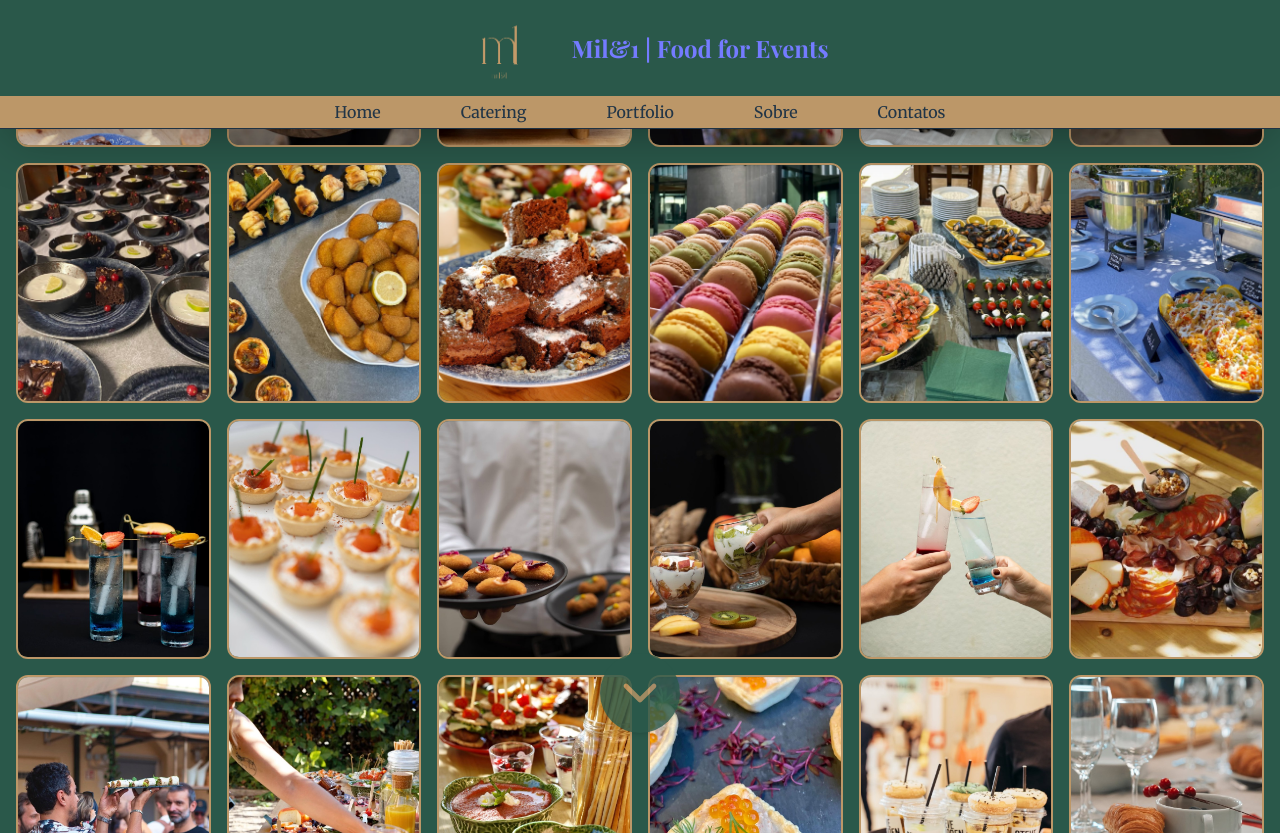
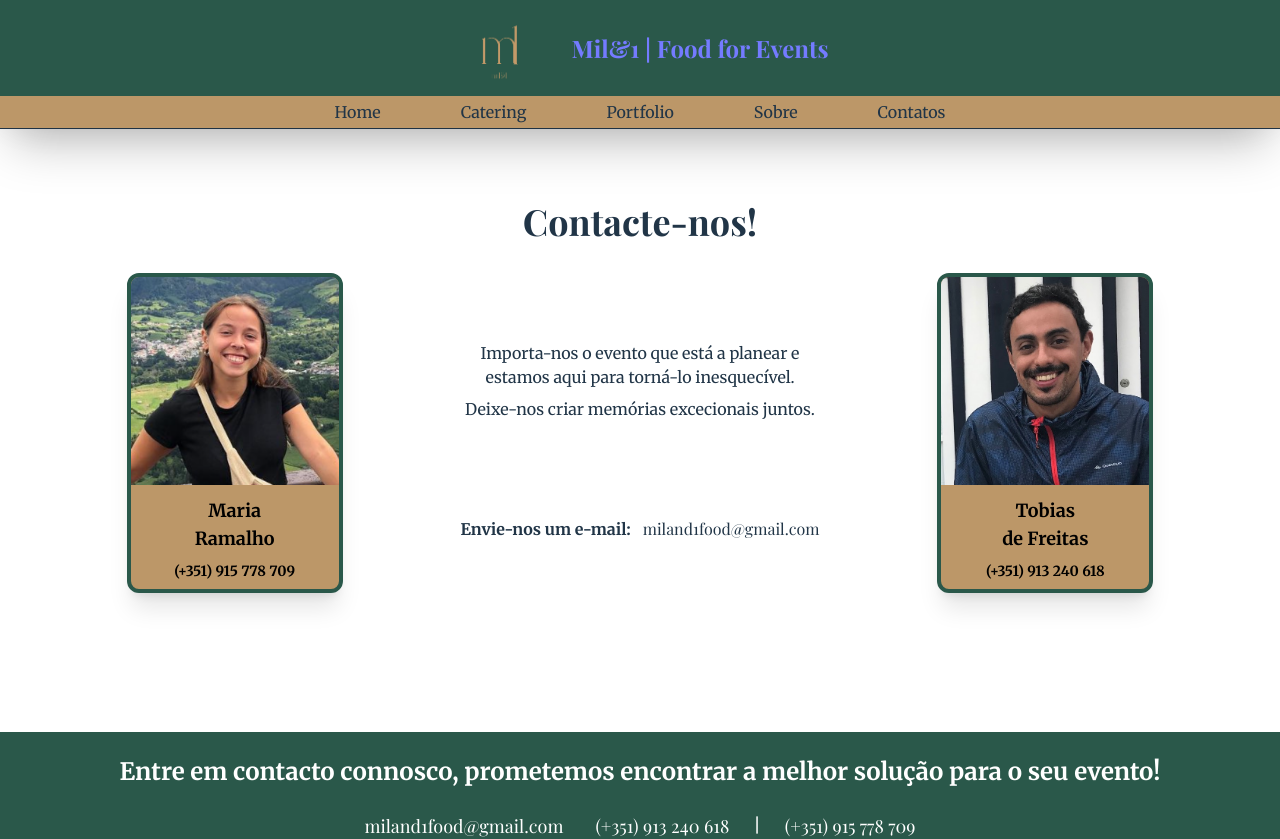
Before and after one commit to jamaral42/MilAndOne, a React (Vite) app: page /contacts in a window 1280 px wide. Shown: the top 839 px of the page. Built offline with nearby package versions, Linux system fonts and the light colour scheme.

Commit message:
new folder pages

```diff
--- a/src/App.jsx
+++ b/src/App.jsx
@@ -3,6 +3,10 @@ import { BrowserRouter, Route, Routes } from 'react-router-dom';
 import Header from './components/Header';
 import Footer from './components/Footer';
 import Homepage from './pages/Homepage';
+import Catering from './pages/Catering';
+import Portfolio from './pages/Portfolio';
+import About from './pages/About';
+import Contacts from './pages/Contacts';
 
 function App() {
   return (
@@ -12,7 +16,10 @@ function App() {
         <Routes>
           <Route path="/" element={<Homepage />} />
           <Route path="*" element={<Homepage />} />
-
+          <Route path="/catering" element={<Catering />} />
+          <Route path="/portfolio" element={<Portfolio />} />
+          <Route path="/about" element={<About />} />
+          <Route path="/contacts" element={<Contacts />} />
         </Routes>
         <Footer />
       </BrowserRouter>
--- /dev/null
+++ b/src/Pages/About.jsx
@@ -0,0 +1,53 @@
+import compromisso from "/about/compromisso.jpg";
+import comida_caseira from "/about/comida_caseira.jpg";
+import detalhes from "/about/detalhes.jpg";
+
+
+export default function About() {
+
+  return (
+    <div className="py-10 md:pb-40 flex flex-col items-center ">
+
+      <div className="max-padd-container flexCenter md:flexBetween gap-20 my-10 md:my-20">
+        <div className="w-1/2 flexCenter">
+          <img src={compromisso} alt="Platter" className="rounded-xl"/>
+        </div>
+        <div className="w-1/2">
+          <h1 className="text-3xl font-bold mb-6">O Nosso Compromisso</h1>
+          <p className="text-sm md:text-lg">Na Mil&1, acreditamos que a comida desempenha um papel vital em qualquer ocasião.</p>
+          <br />
+          <p className="text-sm md:text-lg">Focamo-nos em fornecer soluções de catering únicas e caseiras, adaptadas às necessidades dos nossos clientes.</p>
+          <br />
+          <p className="text-sm md:text-lg">Esforçamo-nos por superar as expectativas e deixar uma impressão duradoura com a nossa atenção aos detalhes, opções de comida saudável e compromisso com a excelência na culinária.</p>
+        </div>
+      </div>
+
+      <div className="max-padd-container flexCenter md:flexBetween gap-20 my-10 md:my-20">
+        <div className="w-1/2">
+          <h1 className="text-3xl font-bold mb-6">Comida Caseira, Feita à Medida</h1>
+          <p className="text-sm md:text-lg">Na Mil&1, acreditamos que a comida é uma forma de arte.</p>
+          <br />
+          <p className="text-sm md:text-lg">Preparamos cada prato com carinho e dedicação, oferecendo uma culinária única e saudável que combina sabores tradicionais com um toque inovador.</p>
+          <br />
+        </div>
+        <div className="w-1/2 flexCenter">
+          <img src={comida_caseira} alt="Platter" className="rounded-xl"/>
+        </div>
+      </div>
+
+      <div className="max-padd-container flexCenter md:flexBetween gap-20 my-10 md:my-20">
+        <div className="w-1/2 flexCenter">
+          <img src="/about/detalhes.jpg" alt="Platter" className="rounded-xl"/>
+        </div>
+        <div className="w-1/2">
+          <h1 className="text-3xl font-bold mb-6">O Nosso Compromisso</h1>
+          <p className="text-sm md:text-lg">Estamos atentos aos detalhes para garantir que  cada  evento é verdadeiramente especial.</p>
+          <br />
+          <p className="text-sm md:text-lg">Destacamo-nos pela criatividade e dedicação, proporcionando experiências gastronómicas memoráveis, onde o sabor, a apresentação e o detalhe são a nossa prioridade.</p>
+        </div>
+
+      </div>
+
+    </div>
+  )
+}
--- /dev/null
+++ b/src/Pages/Catering.jsx
@@ -0,0 +1,34 @@
+import Image1 from "/catering/img1.jpg";
+import Image2 from "/catering/img2.jpg";
+import Image3 from "/catering/img3.jpg";
+import Carousel from "../components/Carousel";
+import SwipeCarousel from "../components/SwipeCarousel";
+const carousel_items = [
+  {
+    id: 1,
+    img: Image1,
+    title: "Almoços/Jantares",
+    description: "Algo sobre Almoços e Jantares",
+  },
+  {
+    id: 2,
+    img: Image2,
+    title: "Coffee Breaks",
+    description: "Algo sobre Coffee Breaks",
+  },
+  {
+    id: 3,
+    img: Image3,
+    title: "Cocktails/Finger Food",
+    description: "Algo sobre Cocktails e Finger Food",
+  },
+];
+
+export default function Catering() {
+  return (
+    <div>
+      <Carousel items={carousel_items} />
+      <div className=""></div>
+    </div>
+  );
+}
--- /dev/null
+++ b/src/Pages/Contacts.jsx
@@ -0,0 +1,59 @@
+import maria from "/contacts/maria.png";
+import tobias from "/contacts/tobias.png";
+
+import ContactCard from "../components/ContactCard";
+import GoogleForm from "../components/GoogleForm";
+import GoogleMap from "../components/GoogleMap";
+
+export default function Contacts() {
+  const cards = [
+    { name: "Maria", surname: "Ramalho", img: maria, phone: "(+351) 915 778 709" },
+    { name: "Tobias", surname: "de Freitas", img: tobias, phone: "(+351) 913 240 618" },
+  ];
+
+  return (
+    <div className="max-padd-container flex-col py-10 h-[603px]">
+
+      <h1 className="flexCenter text-center text-4xl font-bold py-8">Contacte-nos!</h1>
+
+      {/* Desktop */}
+      <div className="hidden md:grid grid-cols-3 gap-8 justify-center ">
+        {<ContactCard {...cards[0]}/>}
+
+        <div className="flexCenter flex-col text-center">
+          <p className="w-full pt-4">Importa-nos  o evento que está a planear e estamos aqui para torná-lo inesquecível.</p>
+          <p className="w-full pt-2">Deixe-nos criar memórias excecionais juntos.</p>
+          <p className="w-full pt-24 font-bold">Envie-nos um e-mail: <a href="mailto:miland1food@gmail.com" className="ml-2 font-medium hover:underline">miland1food@gmail.com</a></p>
+        </div>
+
+        {<ContactCard {...cards[1]} />}
+      </div>
+
+      {/* Mobile */}
+      <div className="md:hidden grid grid-cols-2 gap-8 justify-center ">
+
+        <div className="text-center col-span-2">
+          <p className="">Importa-nos  o evento que está a planear e estamos aqui para torná-lo inesquecível.</p>
+          <p className="">Deixe-nos criar memórias excecionais juntos.</p>
+          <p className="pt-8 font-bold">Envie-nos um e-mail: <a href="mailto:miland1food@gmail.com" className="ml-2 font-medium hover:underline">miland1food@gmail.com</a></p>
+        </div>
+
+        {<ContactCard {...cards[0]}/>}
+        {<ContactCard {...cards[1]} />}
+      </div>
+
+      {/* Google form and map
+      <div className="flexCenter items-start gap-10 py-16">
+        <div className="w-full md:w-1/2">
+          <GoogleForm />
+        </div>
+
+        <div className="w-full md:w-1/2">
+          <GoogleMap />
+        </div>
+      </div>
+      */}
+
+    </div>
+  );
+}
--- /dev/null
+++ b/src/Pages/Portfolio.jsx
@@ -0,0 +1,10 @@
+
+
+export default function Gallery() {
+
+  return (
+    <div>
+      <h1 className="text-center text-4xl font-bold h-screen mt-20 ">- Porfolio -</h1>
+    </div>
+  );
+}
```
Also changed, not shown: src/Pages/Homepage.jsx (line endings or trailing spaces).
